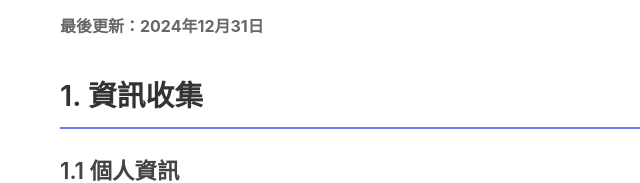
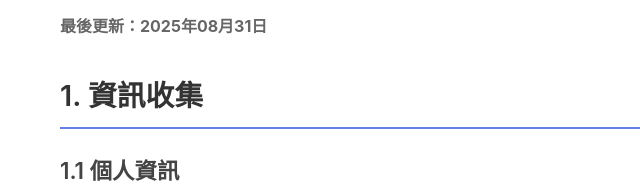
Before and after one commit to khjhs/accounting-city-website, a plain HTML site: page privacy.html in a window 1280 px wide. Shown: the part 325-508 px from the top of the page, 0-640 px from the left. Drawn offline with Linux system fonts and the light colour scheme.

Commit message:
Update last modified date in privacy policy831

```diff
--- a/privacy.html
+++ b/privacy.html
@@ -29,7 +29,7 @@
           <section class="content-page">
               <div class="container">
                   <h1>隱私政策</h1>
-                  <p><strong>最後更新：2024年12月31日</strong></p>
+                  <p><strong>最後更新：2025年08月31日</strong></p>
 
                   <h2>1. 資訊收集</h2>
                   <h3>1.1 個人資訊</h3>
```
